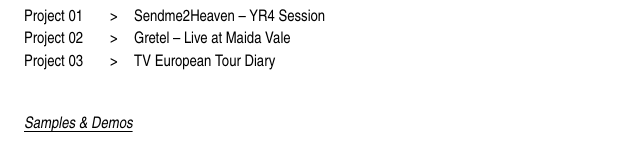
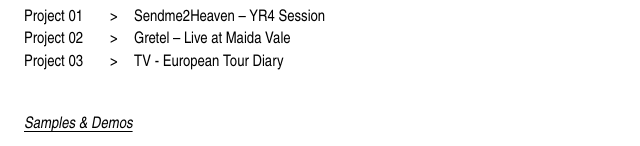
Before and after one commit to torinumrigar/audio, a plain HTML site: page index-final.html in a window 1280 px wide. Shown: the part 805-951 px from the top of the page, 0-640 px from the left. Drawn offline with Linux system fonts and the light colour scheme.

Commit message:
Correct project link text for clarity

```diff
--- a/index-final.html
+++ b/index-final.html
@@ -270,7 +270,7 @@
         </li>
         <li class="project">
           <span class="num">Project 03</span><span class="sep" aria-hidden="true">&gt;</span>
-          <a href="https://www.instagram.com/p/DQtnr3zjdW2/" target="_blank" rel="noopener noreferrer">TV European Tour Diary</a>
+          <a href="https://www.instagram.com/p/DQtnr3zjdW2/" target="_blank" rel="noopener noreferrer">TV - European Tour Diary</a>
         </li>
       </ul>
     </section>
```
